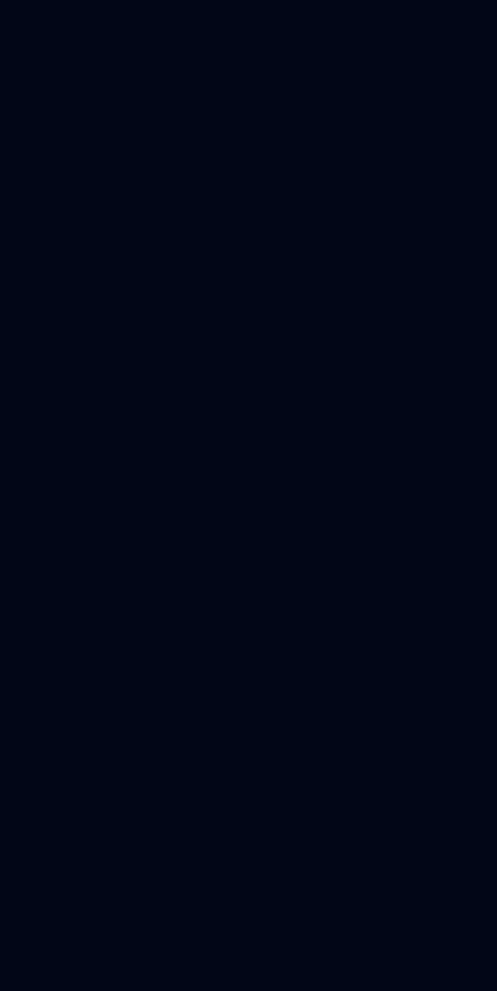
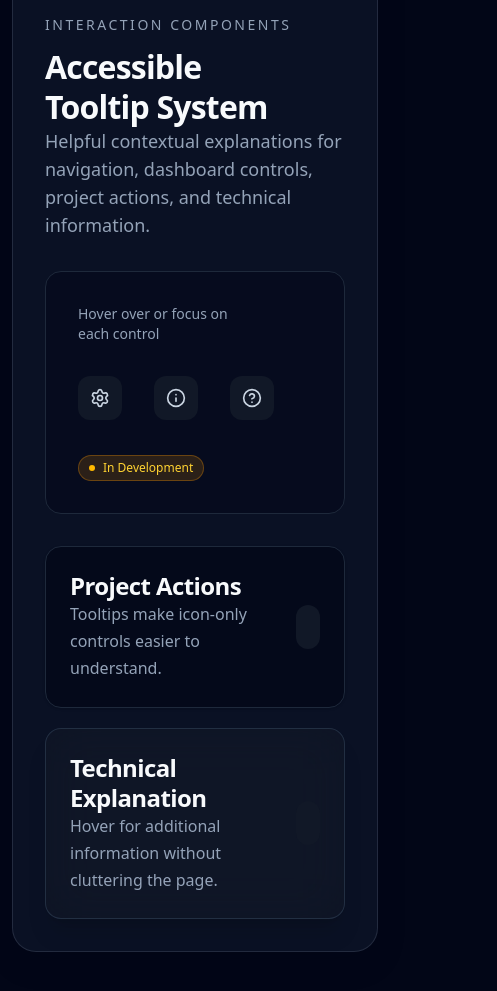
Before and after one commit to syedmohiuddin106-dot/syedos-career-platform, a Next.js app: page / in a window 390 px wide. Shown: the part 9840-10831 px from the top of the page, 497 px wide, since content can reach past the window. Before the commit the page ends 9863 px from the top, so only its background shows below. Built offline with nearby package versions, Linux system fonts and the light colour scheme; no server answers.

Commit message:
feat: add accessible tooltip system

```diff
--- a/src/app/page.tsx
+++ b/src/app/page.tsx
@@ -10,7 +10,10 @@ import {
   ExternalLink,
   GitBranch,
   GraduationCap,
+  HelpCircle,
+  Info,
   Rocket,
+  Settings,
   ShieldCheck,
   Sparkles,
   Trash2,
@@ -26,6 +29,7 @@ import { LinkButton } from "@/components/ui/link-button";
 import { Progress } from "@/components/ui/progress";
 import { SectionHeading } from "@/components/ui/section-heading";
 import { StatCard } from "@/components/ui/stat-card";
+import { Tooltip } from "@/components/ui/tooltip";
 
 export default function HomePage() {
   return (
@@ -798,6 +802,121 @@ export default function HomePage() {
     </Card>
   </div>
 </div>
+<div className="mt-12 border-t border-slate-800 pt-10">
+  <SectionHeading
+    eyebrow="Interaction Components"
+    title="Accessible Tooltip System"
+    description="Helpful contextual explanations for navigation, dashboard controls, project actions, and technical information."
+  />
+
+  <div className="mt-8 rounded-2xl border border-slate-800 bg-slate-950/50 p-8">
+    <p className="text-sm font-medium text-slate-300">
+      Hover over or focus on each control
+    </p>
+
+    <div className="mt-8 flex flex-wrap items-center gap-8">
+      <Tooltip content="Open platform settings">
+        <button
+          type="button"
+          aria-label="Settings"
+          className="rounded-xl border border-slate-700 bg-slate-900 p-3 text-slate-300 transition hover:border-blue-500/50 hover:text-white focus-visible:outline-none focus-visible:ring-2 focus-visible:ring-blue-500"
+        >
+          <Settings size={20} />
+        </button>
+      </Tooltip>
+
+      <Tooltip
+        content="View more information about this feature"
+        position="bottom"
+      >
+        <button
+          type="button"
+          aria-label="Feature information"
+          className="rounded-xl border border-slate-700 bg-slate-900 p-3 text-slate-300 transition hover:border-cyan-500/50 hover:text-white focus-visible:outline-none focus-visible:ring-2 focus-visible:ring-cyan-500"
+        >
+          <Info size={20} />
+        </button>
+      </Tooltip>
+
+      <Tooltip
+        content="Get help with the current section"
+        position="right"
+      >
+        <button
+          type="button"
+          aria-label="Help"
+          className="rounded-xl border border-slate-700 bg-slate-900 p-3 text-slate-300 transition hover:border-green-500/50 hover:text-white focus-visible:outline-none focus-visible:ring-2 focus-visible:ring-green-500"
+        >
+          <HelpCircle size={20} />
+        </button>
+      </Tooltip>
+
+      <Tooltip
+        content="This project is actively being developed"
+        position="left"
+      >
+        <span tabIndex={0}>
+          <Badge variant="warning" dot>
+            In Development
+          </Badge>
+        </span>
+      </Tooltip>
+    </div>
+  </div>
+
+  <div className="mt-8 grid gap-5 md:grid-cols-2">
+    <Card>
+      <div className="flex items-center justify-between gap-4">
+        <div>
+          <h3 className="text-xl">
+            Project Actions
+          </h3>
+
+          <p className="mt-2">
+            Tooltips make icon-only controls easier to understand.
+          </p>
+        </div>
+
+        <Tooltip content="View the full project repository">
+          <button
+            type="button"
+            aria-label="View repository"
+            className="rounded-xl border border-slate-700 bg-slate-900 p-3 text-slate-300 transition hover:border-blue-500/50 hover:text-white focus-visible:outline-none focus-visible:ring-2 focus-visible:ring-blue-500"
+          >
+            <GitBranch size={20} />
+          </button>
+        </Tooltip>
+      </div>
+    </Card>
+
+    <Card variant="glass">
+      <div className="flex items-center justify-between gap-4">
+        <div>
+          <h3 className="text-xl">
+            Technical Explanation
+          </h3>
+
+          <p className="mt-2">
+            Hover for additional information without cluttering the page.
+          </p>
+        </div>
+
+        <Tooltip
+          content="The frontend is built with Next.js, TypeScript, and Tailwind CSS."
+          position="left"
+        >
+          <button
+            type="button"
+            aria-label="Technology information"
+            className="rounded-xl border border-slate-700 bg-slate-900 p-3 text-slate-300 transition hover:border-cyan-500/50 hover:text-white focus-visible:outline-none focus-visible:ring-2 focus-visible:ring-cyan-500"
+          >
+            <Code2 size={20} />
+          </button>
+        </Tooltip>
+      </div>
+    </Card>
+  </div>
+</div>
 
       </section>
     </main>
--- /dev/null
+++ b/src/components/ui/tooltip.tsx
@@ -0,0 +1,97 @@
+"use client";
+
+import {
+  cloneElement,
+  isValidElement,
+  useId,
+  type ReactElement,
+  type ReactNode,
+} from "react";
+
+import { cn } from "@/lib/utils";
+
+type TooltipPosition =
+  | "top"
+  | "bottom"
+  | "left"
+  | "right";
+
+type TooltipProps = {
+  content: ReactNode;
+  children: ReactElement<{
+    "aria-describedby"?: string;
+  }>;
+  position?: TooltipPosition;
+  className?: string;
+};
+
+const positionClasses: Record<TooltipPosition, string> = {
+  top: [
+    "bottom-full left-1/2 mb-3",
+    "-translate-x-1/2",
+  ].join(" "),
+
+  bottom: [
+    "left-1/2 top-full mt-3",
+    "-translate-x-1/2",
+  ].join(" "),
+
+  left: [
+    "right-full top-1/2 mr-3",
+    "-translate-y-1/2",
+  ].join(" "),
+
+  right: [
+    "left-full top-1/2 ml-3",
+    "-translate-y-1/2",
+  ].join(" "),
+};
+
+export function Tooltip({
+  content,
+  children,
+  position = "top",
+  className,
+}: TooltipProps) {
+  const tooltipId = useId();
+
+  if (!isValidElement(children)) {
+    return null;
+  }
+
+  return (
+    <span
+      className={cn(
+        "group/tooltip relative inline-flex",
+        className,
+      )}
+    >
+      {cloneElement(children, {
+        "aria-describedby": tooltipId,
+      })}
+
+      <span
+        id={tooltipId}
+        role="tooltip"
+        className={cn(
+          "pointer-events-none absolute z-50",
+          "w-max max-w-56 rounded-lg",
+          "border border-slate-700",
+          "bg-slate-950 px-3 py-2",
+          "text-xs font-medium leading-relaxed",
+          "text-slate-200 shadow-xl",
+          "opacity-0 invisible",
+          "transition-all duration-200",
+          "group-hover/tooltip:visible",
+          "group-hover/tooltip:opacity-100",
+          "group-focus-within/tooltip:visible",
+          "group-focus-within/tooltip:opacity-100",
+          "motion-reduce:transition-none",
+          positionClasses[position],
+        )}
+      >
+        {content}
+      </span>
+    </span>
+  );
+}
```
